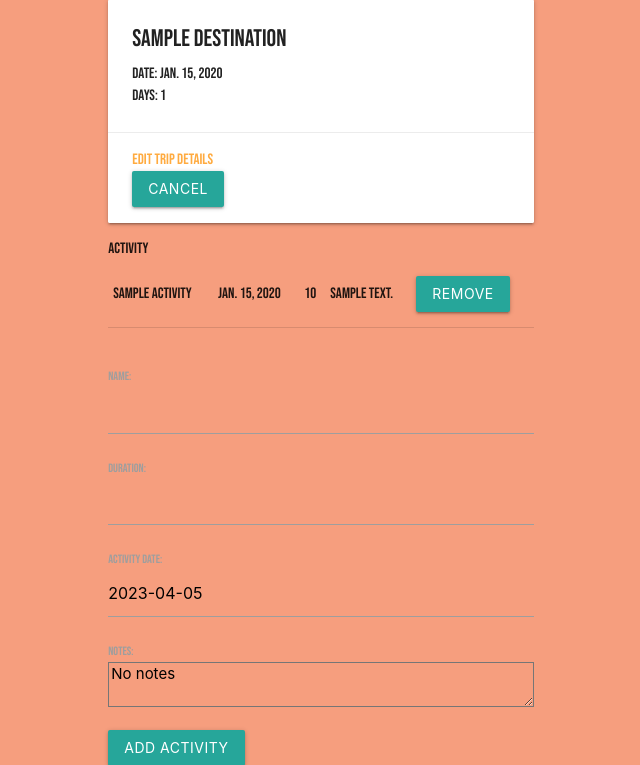
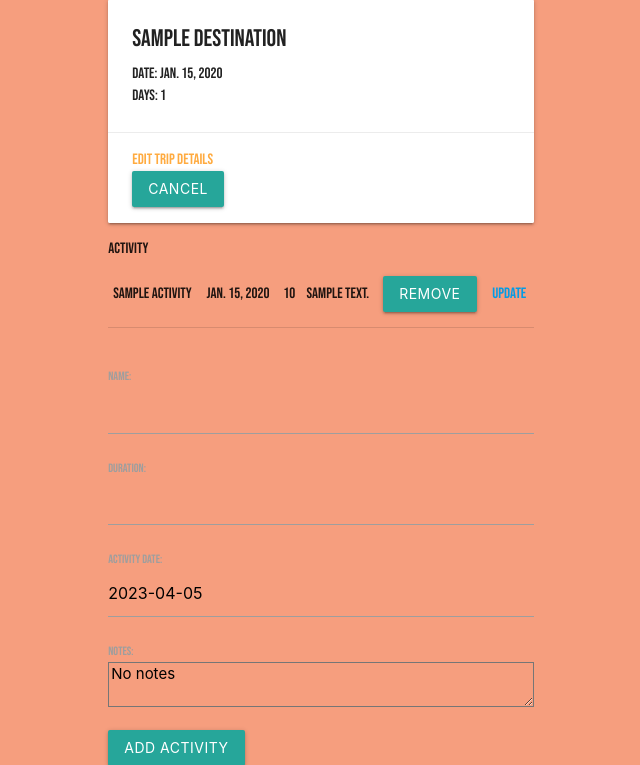
Before and after one commit to JONPIRES/Trip-City, a Django app: page /destination/1/ in a window 1280 px wide. Shown: the part 209-974 px from the top of the page, without its empty margins (95-735 px from the left). Run offline with Django 4.2, Linux system fonts and the light colour scheme; a user stored in the database is signed in; tables that the repository leaves empty hold one stand-in row (values such as "Sample post").

Commit message:
update functions on the activities

```diff
--- a/main_app/models.py
+++ b/main_app/models.py
@@ -23,6 +23,9 @@ class Activities(models.Model):
     date = models.DateField('Activity date',default=date.today)
     notes = models.TextField(max_length=250,default="No notes")
 
+    def get_absolute_url(self):
+        return reverse('index')
+
 
 class Posts(models.Model):
     user= models.ForeignKey(User, on_delete=models.CASCADE)
--- a/main_app/templates/destinations/detail.html
+++ b/main_app/templates/destinations/detail.html
@@ -32,6 +32,7 @@
             <td>{{act.duration}}</td>
             <td>{{act.notes}}</td>
             <td> <form action="{% url 'act_delete' act.id  %}" method="POST">{% csrf_token %} <button type="submit" class="btn">Remove</button></form></td>
+            <td><a href="{% url 'act_update' act.id %}"> Update</a></td>
           </tr>
         {% endfor %}
       </tbody>
--- a/main_app/urls.py
+++ b/main_app/urls.py
@@ -14,6 +14,7 @@ urlpatterns = [
   # Activities paths\/\/
   path('activities/<int:dest_id>/create/', views.add_activity, name='act_create'),
   path('activities/<int:pk>/delete/', views.ActDelete.as_view(), name='act_delete'),
+  path('activities/<int:pk>/update/', views.ActUpdate.as_view(), name='act_update'),
 
 
   # path('destinations/<int:pk>/update/', views.DestinationsUpdate.as_view(), name='destinations_update'),
@@ -24,6 +25,5 @@ urlpatterns = [
   # path('destinations/<int:destinations_id>/unassoc_activities/<int:activities_id>/', views.unassoc_activities, name='unassoc_activities'),
   # path('activities/', views.ActivitiesList.as_view(), name='activities_index'),
   # path('activities/<int:pk>/', views.ActivitiesDetail.as_view(), name='activities_detail'),
-  # path('activities/<int:pk>/update/', views.ActivitiesUpdate.as_view(), name='activities_update'),
 
 ]
```
